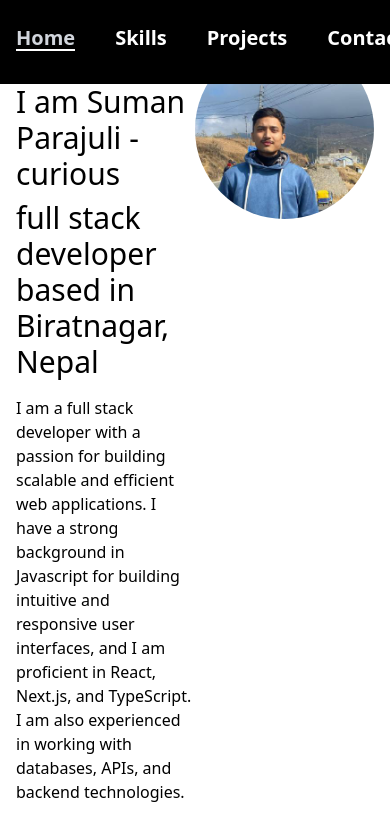
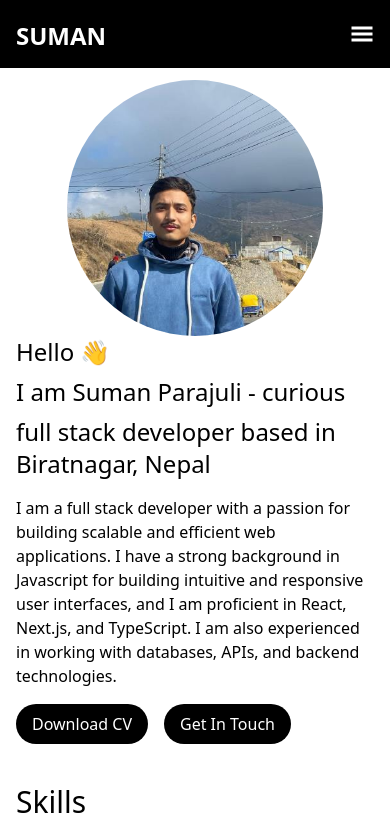
Before and after one commit to sumanbyte/nextjs-portfolio, a Next.js app: page / in a window 390 px wide. Shown: the top 818 px of the page. Built offline with nearby package versions, Linux system fonts and the light colour scheme.

Commit message:
responsiveness

```diff
--- a/src/components/Contact.tsx
+++ b/src/components/Contact.tsx
@@ -63,8 +63,8 @@ export default function Contact() {
   return (
     <section className=" py-10" id="contact">
       <p className="text-3xl pb-10">Contact</p>
-      <div className="flex gap-2">
-        <div className="flex flex-col gap-4 w-1/2">
+      <div className="flex flex-col md:flex-row gap-10 md:gap-2">
+        <div className="flex flex-col gap-4 w-full md:w-1/2">
           <div className="flex gap-4 items-center ">
             <div className="bg-black rounded-full text-white p-2">
               <MdEmail className="text-xl" />
@@ -84,7 +84,7 @@ export default function Contact() {
             <p>Barahkshetra Municipality-7, Sunsari, Nepal</p>
           </div>
         </div>
-        <div className="w-1/2">
+        <div className="w-full md:w-1/2">
           <form action="" onSubmit={handleSubmit}>
             <div className="flex flex-col gap-2">
               <div className="flex flex-col gap-1">
--- a/src/components/Hero.tsx
+++ b/src/components/Hero.tsx
@@ -2,13 +2,14 @@
 
 import Image from "next/image";
 import { prefix } from "../../prefix";
+import Link from "next/link";
 
 export default function Hero() {
   return (
-    <section className="min-h-screen flex justify-center items-center">
-      <div className="flex justify-between py-10">
-        <div className="w-1/2 space-y-4">
-          <div className="text-3xl space-y-2">
+    <section className="md:min-h-screen flex justify-center items-center mt-10 md:mt-0">
+      <div className="flex flex-col-reverse md:flex-row items-center md:place-items-start md:justify-between py-10">
+        <div className="w-full md:w-1/2 space-y-4">
+          <div className="text-2xl md:text-3xl space-y-2">
             <p>Hello 👋</p>
             <p>I am Suman Parajuli - curious</p>
             <p>full stack developer based in Biratnagar, Nepal</p>
@@ -24,18 +25,21 @@ export default function Hero() {
             <button className="bg-black hover:bg-gray-800 cursor-pointer text-white rounded-3xl px-4 py-2">
               Download CV
             </button>
-            <button className="bg-black hover:bg-gray-800 cursor-pointer text-white rounded-3xl px-4 py-2">
+            <Link
+              href={"#contact"}
+              className="bg-black hover:bg-gray-800 cursor-pointer text-white rounded-3xl px-4 py-2"
+            >
               Get In Touch
-            </button>
+            </Link>
           </div>
         </div>
-        <div className="w-1/2 justify-self-end">
+        <div className="w-full md:w-1/2 md:justify-self-end">
           <Image
             src={`${prefix}/assets/img/myphoto.jpeg`}
             alt="Suman Parajuli Picture"
             height={400}
             width={400}
-            className="rounded-full justify-self-end"
+            className="rounded-full justify-self-center size-64 md:size-[400px] md:justify-self-end"
           />
         </div>
       </div>
--- a/src/components/Navbar.tsx
+++ b/src/components/Navbar.tsx
@@ -2,9 +2,12 @@
 
 import Link from "next/link";
 import { useEffect, useState } from "react";
+import { GiHamburgerMenu } from "react-icons/gi";
+import { RxCross1 } from "react-icons/rx";
 
 export default function Navbar() {
   const [activeLink, setActiveLink] = useState("/");
+  const [openHamburger, setOpenHamburger] = useState(false);
   const [lastScrollY, setLastScrollY] = useState(0);
   const [visible, setVisible] = useState(true);
 
@@ -29,32 +32,56 @@ export default function Navbar() {
   return (
     <header
       className={`
-        fixed top-0 left-0 w-full z-50 bg-black text-white
+       fixed top-0 left-0 w-full z-50   bg-black text-white
         transition-transform duration-300 ease-in-out
         ${visible ? "translate-y-0" : "-translate-y-full"}
       `}
     >
-      <nav className="flex justify-between container mx-auto py-6">
+      <nav className="flex justify-between container  py-4 md:py-4">
+        <div className=" flex w-full items-center justify-between">
           <Link
             href={"/"}
-          className="font-bold text-3xl relative overflow-hidden group"
+            className=" font-bold text-3xl relative overflow-hidden group "
             onClick={() => setActiveLink("/")}
           >
-          <span className="inline-block transition-transform duration-300 group-hover:scale-105">
+            <span className="inline-block w-fit transition-transform duration-300 text-2xl md:text-3xl group-hover:scale-105">
               SUMAN
             </span>
           </Link>
-        <ul className="flex gap-10 text-xl">
+          <div
+            className="md:hidden block z-50"
+            onClick={() => setOpenHamburger(!openHamburger)}
+          >
+            {openHamburger ? (
+              <RxCross1 className="text-2xl md:text-3xl" />
+            ) : (
+              <GiHamburgerMenu className="text-2xl md:text-3xl" />
+            )}
+          </div>
+        </div>
+
+        <ul
+          className={`flex flex-col md:flex-row justify-center w-full md:w-auto items-center py-8 md:py-4 absolute left-0 md:static top-[49px] md:top-0 bg-black  gap-8 md:gap-10 text-xl transition-all duration-500  ${
+            openHamburger
+              ? "translate-x-0"
+              : "-translate-x-full md:translate-x-0"
+          }`}
+        >
           {[
             { name: "Home", path: "/" },
             { name: "Skills", path: "#skills" },
             { name: "Projects", path: "#projects" },
             { name: "Contact", path: "#contact" },
           ].map((link) => (
-            <li key={link.name}>
+            <li
+              key={link.name}
+              onClick={() => {
+                setOpenHamburger(false);
+              }}
+            >
               <Link
                 href={link.path}
-                className={`font-bold relative overflow-hidden group transition-colors duration-300 hover:text-gray-300 ${
+                className={`font-bold text-lg md:text-xl relative overflow-hidden group transition-colors duration-300 hover:text-gray-300 ${
                   activeLink === link.path ? "text-gray-300" : ""
                 }`}
                 onClick={() => setActiveLink(link.path)}
--- a/src/components/Skills.tsx
+++ b/src/components/Skills.tsx
@@ -20,7 +20,7 @@ export default function Skills() {
   return (
     <div id="skills">
       <p className="text-3xl">Skills</p>
-      <div className="flex flex-wrap gap-x-10 gap-y-4 pt-10">
+      <div className="flex flex-wrap gap-x-2 md:gap-x-10 gap-y-2 md:gap-y-4 pt-10">
         {skills.map((skill) => (
           <div
             key={skill}
```
Lines whose indentation alone changed are shown as unchanged.
